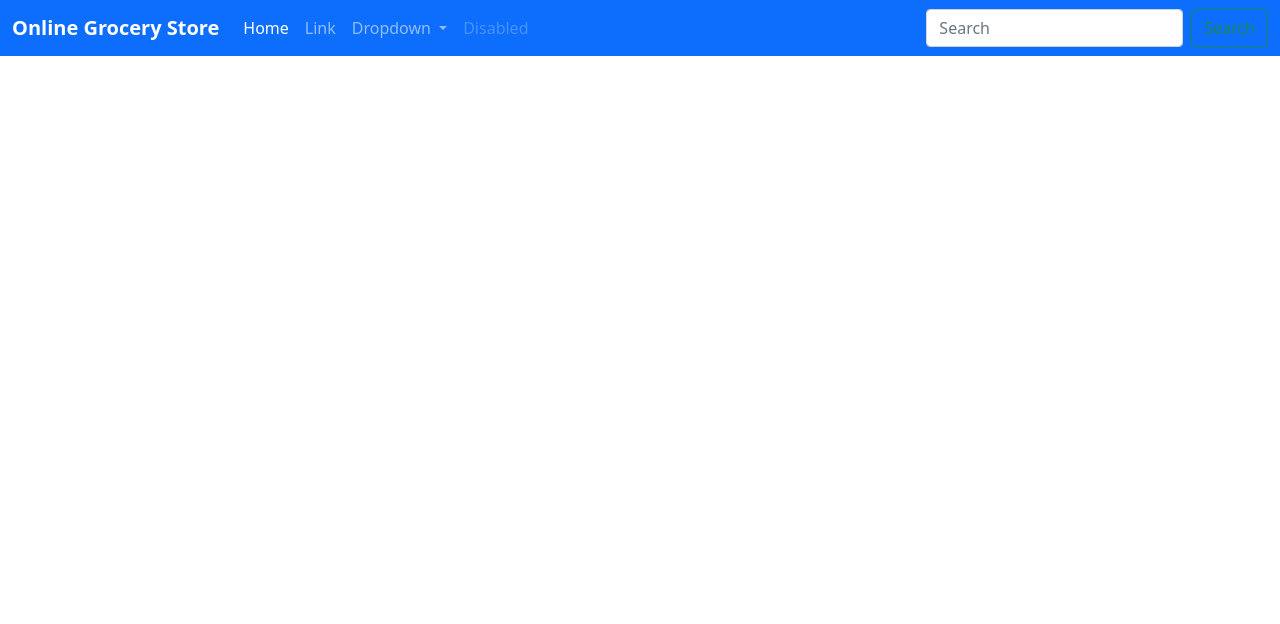
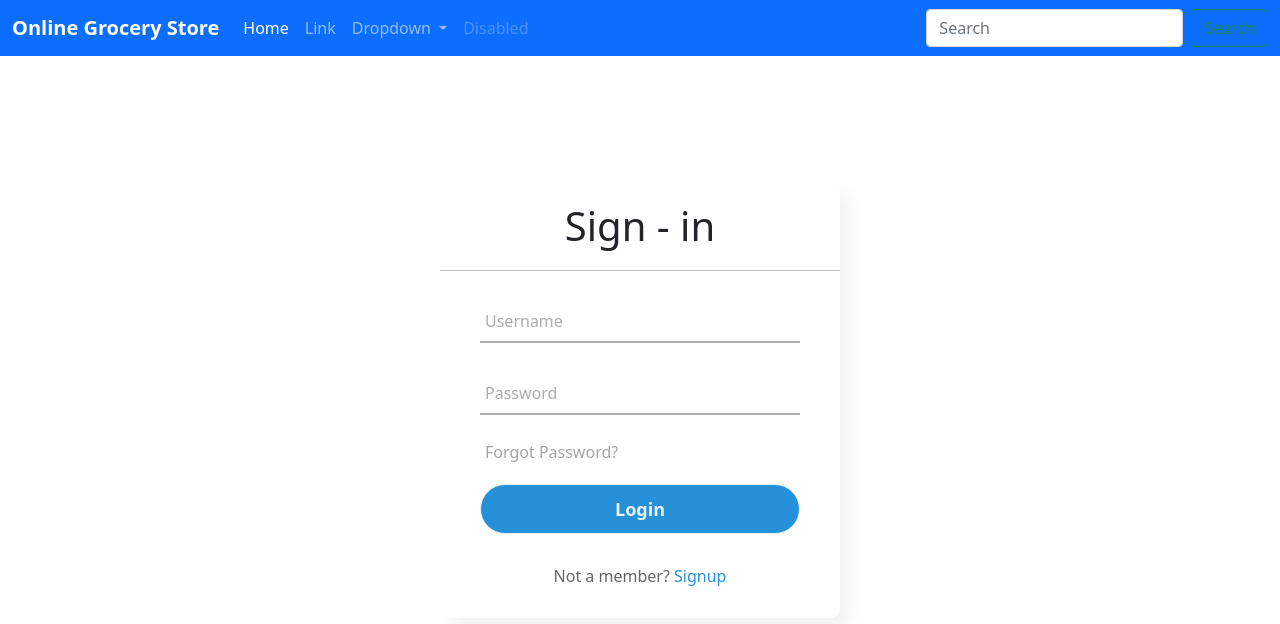
Before and after one commit to Online-Grocery-Store/Online-Grocery-store-Website-, a plain HTML site: page public/Pages/signin.html in a window 1280 px wide. Drawn offline with nearby package versions, Linux system fonts and the light colour scheme.

Commit message:
update 1.0

```diff
--- a/public/Pages/signin.html
+++ b/public/Pages/signin.html
@@ -2,11 +2,15 @@
 <html lang="en">
 <head>
     <meta charset="UTF-8">
-    <meta http-equiv="X-UA-Compatible" content="IE=edge">
     <meta name="viewport" content="width=device-width, initial-scale=1.0">
-    <title>Online Grocery Store</title>
+    <meta http-equiv="X-UA-Compatible" content="ie=edge">
+    <title>Box Model</title>
     <link href="https://cdn.jsdelivr.net/npm/bootstrap@5.1.3/dist/css/bootstrap.min.css" rel="stylesheet" integrity="sha384-1BmE4kWBq78iYhFldvKuhfTAU6auU8tT94WrHftjDbrCEXSU1oBoqyl2QvZ6jIW3" crossorigin="anonymous">
     <script src="https://cdn.jsdelivr.net/npm/bootstrap@5.1.3/dist/js/bootstrap.bundle.min.js" integrity="sha384-ka7Sk0Gln4gmtz2MlQnikT1wXgYsOg+OMhuP+IlRH9sENBO0LRn5q+8nbTov4+1p" crossorigin="anonymous"></script>
+
+    <link rel="stylesheet" href="/public/stylesheet/style.css">
+    <style>
+    </style>
 </head>
 <body>
     <!-- Header -->
@@ -47,5 +51,27 @@
         </div>
       </nav>
 
+
+      <div class="center">
+        <h1>Sign - in</h1>
+        <form method="post">
+          <div class="txt_field">
+            <input type="text" required>
+            <span></span>
+            <label>Username</label>
+          </div>
+          <div class="txt_field">
+            <input type="password" required>
+            <span></span>
+            <label>Password</label>
+          </div>
+          <div class="pass">Forgot Password?</div>
+          <input type="submit" value="Login">
+          <div class="signup_link">
+            Not a member? <a href="#">Signup</a>
+          </div>
+        </form>
+      </div>
+
 </body>
 </html>
--- a/public/stylesheet/style.css
+++ b/public/stylesheet/style.css
@@ -0,0 +1,106 @@
+* {
+    box-sizing: border-box;
+    margin: 0;
+    padding: 0;
+}
+
+.center {
+    position: absolute;
+    top: 50%;
+    left: 50%;
+    transform: translate(-50%, -50%);
+    width: 400px;
+    /* background: blue; */
+    border-color: #4200FE  ;
+    border-radius: 10px;
+    box-shadow: 10px 10px 15px rgba(0, 0, 0, 0.05);
+  }
+  .center h1 {
+    text-align: center;
+    padding: 20px 0;
+    border-bottom: 1px solid silver;
+  }
+  .center form {
+    padding: 0 40px;
+    box-sizing: border-box;
+  }
+  form .txt_field {
+    position: relative;
+    border-bottom: 2px solid #adadad;
+    margin: 30px 0;
+  }
+  .txt_field input {
+    width: 100%;
+    padding: 0 5px;
+    height: 40px;
+    font-size: 16px;
+    border: none;
+    background: none;
+    outline: none;
+  }
+  .txt_field label {
+    position: absolute;
+    top: 50%;
+    left: 5px;
+    color: #adadad;
+    transform: translateY(-50%);
+    font-size: 16px;
+    pointer-events: none;
+    transition: 0.5s;
+  }
+  .txt_field span::before {
+    content: "";
+    position: absolute;
+    top: 40px;
+    left: 0;
+    width: 0%;
+    height: 2px;
+    background: #2691d9;
+    transition: 0.5s;
+  }
+  .txt_field input:focus ~ label,
+  .txt_field input:valid ~ label {
+    top: -5px;
+    color: #2691d9;
+  }
+  .txt_field input:focus ~ span::before,
+  .txt_field input:valid ~ span::before {
+    width: 100%;
+  }
+  .pass {
+    margin: -5px 0 20px 5px;
+    color: #a6a6a6;
+    cursor: pointer;
+  }
+  .pass:hover {
+    text-decoration: underline;
+  }
+  input[type="submit"] {
+    width: 100%;
+    height: 50px;
+    border: 1px solid;
+    background: #2691d9;
+    border-radius: 25px;
+    font-size: 18px;
+    color: #e9f4fb;
+    font-weight: 700;
+    cursor: pointer;
+    outline: none;
+  }
+  input[type="submit"]:hover {
+    border-color: #2691d9;
+    transition: 0.5s;
+  }
+  .signup_link {
+    margin: 30px 0;
+    text-align: center;
+    font-size: 16px;
+    color: #666666;
+  }
+  .signup_link a {
+    color: #2691d9;
+    text-decoration: none;
+  }
+  .signup_link a:hover {
+    text-decoration: underline;
+  }
```
